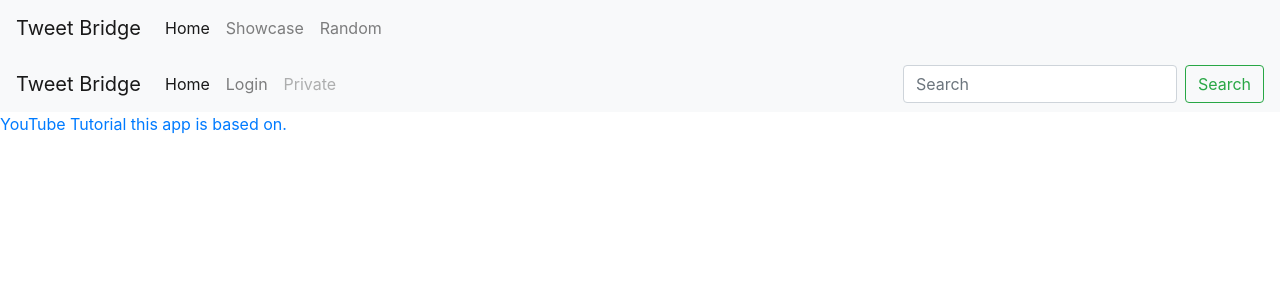
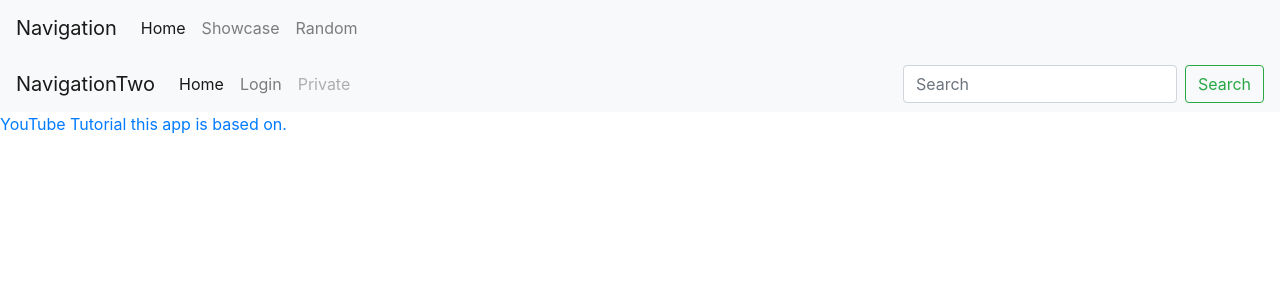
Before and after one commit to jazfunk/test-react-app, a React (Create React App) app: page / in a window 1280 px wide. Shown: the top 300 px of the page. Built offline with nearby package versions, Linux system fonts and the light colour scheme.

Commit message:
changed Brand text, working with two navbars for testing

```diff
--- a/src/Navigation.js
+++ b/src/Navigation.js
@@ -18,7 +18,7 @@
           </button>
           <div class="collapse navbar-collapse" id="navBarToggle">
             <a class="navbar-brand" href="/">
-              Tweet Bridge
+              Navigation
             </a>
             <ul class="navbar-nav mr-auto mt-2 mt-lg-0">
               <li class="nav-item active">
--- a/src/NavigationTwo.js
+++ b/src/NavigationTwo.js
@@ -4,8 +4,8 @@
   render() {
     return (
       <nav class="navbar navbar-expand-md navbar-light bg-light">
-        <a class="navbar-brand" href="#">
-          Tweet Bridge
+        <a class="navbar-brand" href="/">
+          NavigationTwo
         </a>
         <button
           class="navbar-toggler"
```
